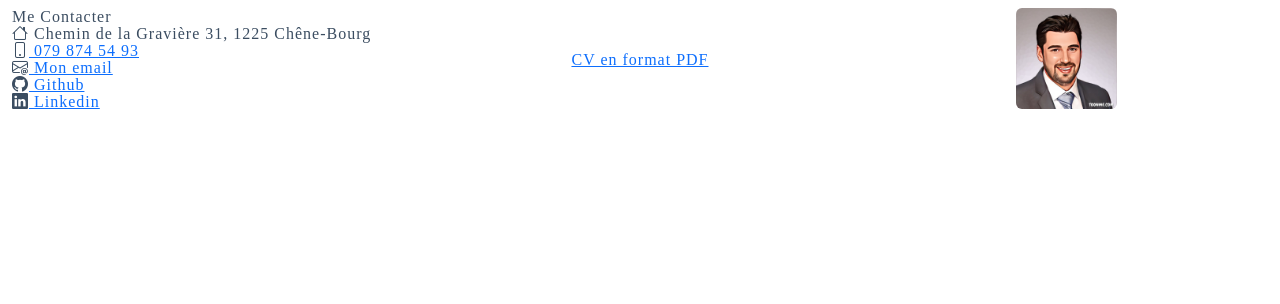
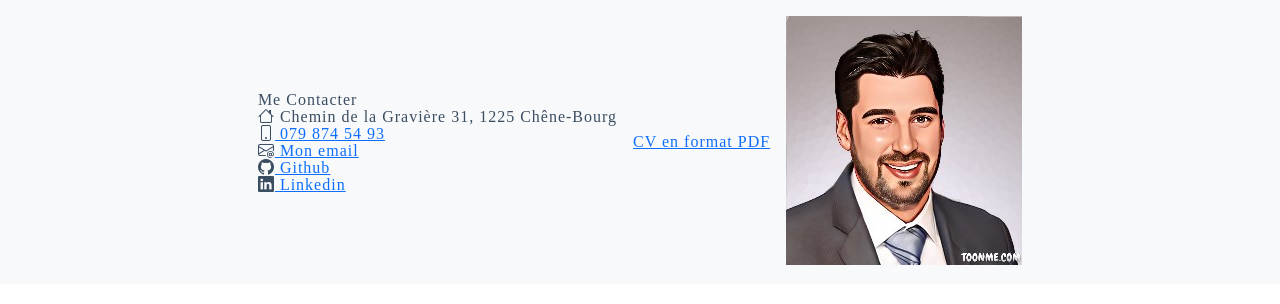
Before and after one commit to 24Syleo/cv_informatique, a PHP site: page / in a window 1280 px wide. Shown: the part 250-554 px from the top of the page. Run offline with PHP 8.4, Linux system fonts and the light colour scheme; some libraries are stand-ins or nearby versions.

Commit message:
modification image

```diff
--- a/views/home.php
+++ b/views/home.php
@@ -5,32 +5,29 @@ require '../elements/header.php';
 ?>
 
 <main>
-   <section id="coordonne">
-    <div class="container-fluid mt-2 text-center">
-        <div class="row align-items-center">
-            <div class="col-md-4">
-                <address class="text-start">
+    <section id="coordonne" class="bg-body-tertiary p-2">
+        <div class="d-md-flex flex-row justify-content-center align-items-center">
+            <div class="p-2">
+                <address class="">
                     <h6>Me Contacter</h6>
                     <i class="bi bi-house my-3"> Chemin de la Gravière 31, 1225 Chêne-Bourg</i><br>
                     <i class="bi bi-phone"><a href="tel:+41798745493" class="my-3"> 079 874 54 93</a></i><br>
-                    <i class="bi bi-envelope-at"><a href="mailto:sylvain.beggiora@outlook.com" class="my-3"> Mon email</a></i><br>
+                    <i class="bi bi-envelope-at"><a href="mailto:sylvain.beggiora@outlook.com" class="my-3"> Mon
+                            email</a></i><br>
                     <i class="bi bi-github"><a href="https://github.com/24Syleo"> Github</a></i><br>
                     <i class="bi bi-linkedin"><a href="https://www.linkedin.com/in/sylvain-beggiora-151b258b/" class="my-3"> Linkedin</a></i>
                 </address>
             </div>
-            <div class="col-4 d-none d-md-block">
+            <div class="p-2">
                 <div class="">
                     <a href="./pics/sylvain_beggiora_informatique.pdf">CV en format PDF</a>
                 </div>
             </div>
-            <div class="col-md-4">
-                <div>
-                    <img src="./pics/toonme_sylvain.jpg" alt="" class="img-fluid w-25 img-thumbnails rounded">
-                </div>
+            <div class="p-2 me-0">
+                <img src="./pics/sylvain.jpg" alt="" class="img-fluid w-100">
             </div>
         </div>
-    </div>
-   </section>
+    </section>
 </main>
 
 
```
Also changed, not shown: public/pics/sylvain.jpg (added), public/pics/toonme_sylvain.jpg (deleted).
